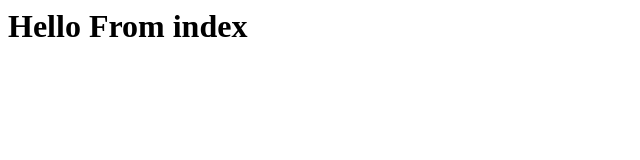
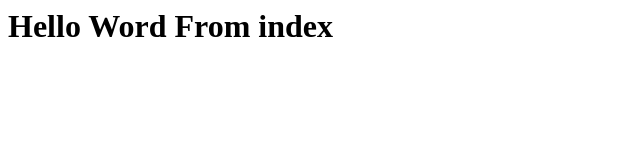
Before and after one commit to alsatouf/Git-Simple, a plain HTML site: page index.html in a window 1280 px wide. Shown: the whole page, without its empty margins (0-640 px from the left). Drawn offline with Linux system fonts and the light colour scheme.

Commit message:
Rajouter Le Mots Worde Dans Le Titre

```diff
--- a/index.html
+++ b/index.html
@@ -1 +1 @@
-<h1>Hello From index</h2>
+<h1>Hello Word From index</h2>
```
